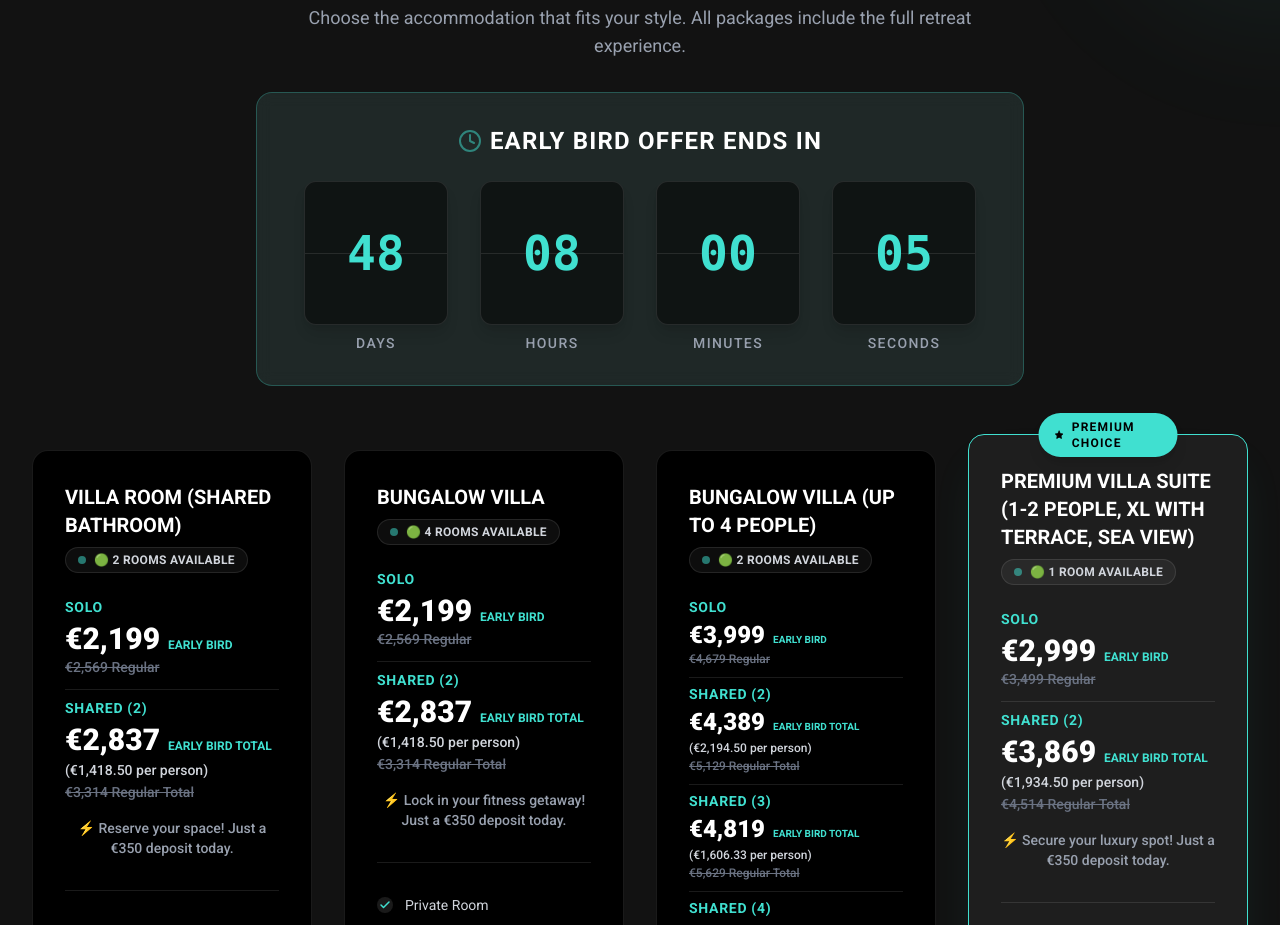
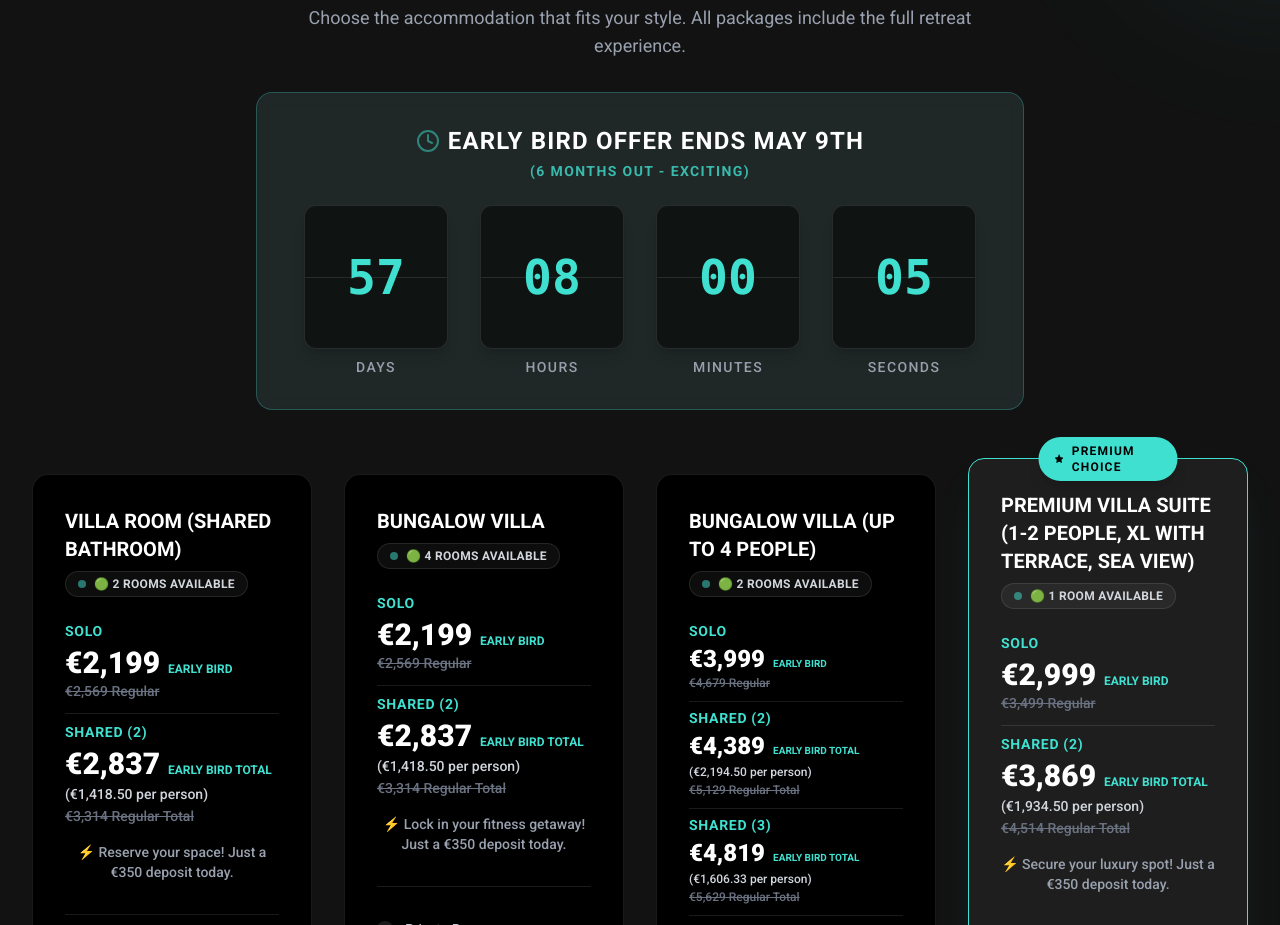
Before and after one commit to spiderfranlee/The-Reset-Guys, a React (Vite) app: page / in a window 1280 px wide. Shown: the part 9900-10825 px from the top of the page. Built offline with nearby package versions, Linux system fonts and the light colour scheme.

Commit message:
feat(pricing): Update countdown to May 9th, 2026
Adjusts the target date for the early bird offer countdown timer to May 9th, 2026. Also updates the displayed text to reflect the new date.

```diff
--- a/components/Pricing.tsx
+++ b/components/Pricing.tsx
@@ -13,8 +13,8 @@ const Pricing: React.FC = () => {
   });
 
   useEffect(() => {
-    // Set the date we're counting down to (April 30th, 2026 23:59:59)
-    const countDownDate = new Date("Apr 30, 2026 23:59:59").getTime();
+    // Set the date we're counting down to (May 9th, 2026 23:59:59)
+    const countDownDate = new Date("May 9, 2026 23:59:59").getTime();
 
     const updateTimer = () => {
       const now = new Date().getTime();
@@ -134,11 +134,16 @@ const Pricing: React.FC = () => {
               <div className="absolute inset-0 bg-primary/5 group-hover:bg-primary/10 transition-colors duration-500"></div>
 
               <div className="relative z-10 flex flex-col items-center">
-                <div className="flex items-center gap-2 mb-6">
-                  <Clock className="text-primary animate-pulse" size={24} />
-                  <h3 className="text-xl md:text-2xl font-bold text-white uppercase tracking-wider">
-                    Early Bird Offer Ends In
-                  </h3>
+                <div className="flex flex-col items-center gap-1 mb-6">
+                  <div className="flex items-center gap-2">
+                    <Clock className="text-primary animate-pulse" size={24} />
+                    <h3 className="text-xl md:text-2xl font-bold text-white uppercase tracking-wider">
+                      Early Bird Offer Ends May 9th
+                    </h3>
+                  </div>
+                  <span className="text-primary/80 text-sm font-semibold tracking-widest uppercase">
+                    (6 months out - exciting)
+                  </span>
                 </div>
 
                 <div className="grid grid-cols-4 gap-4 md:gap-8 w-full max-w-2xl">
```
